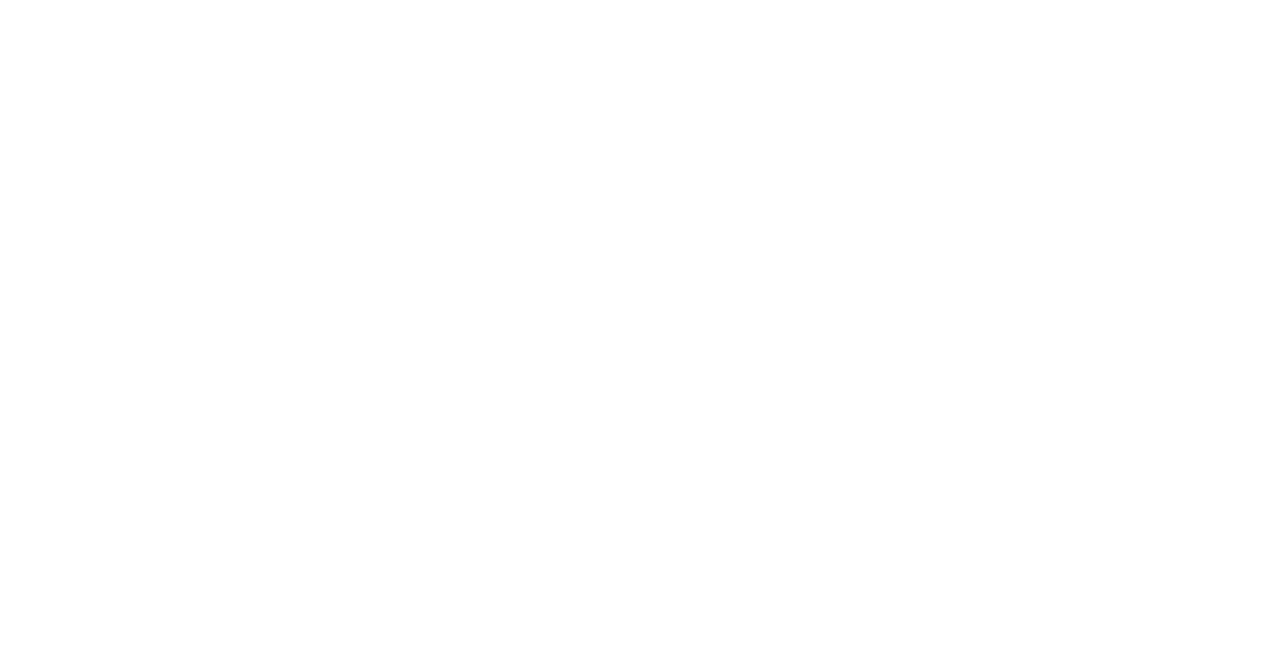
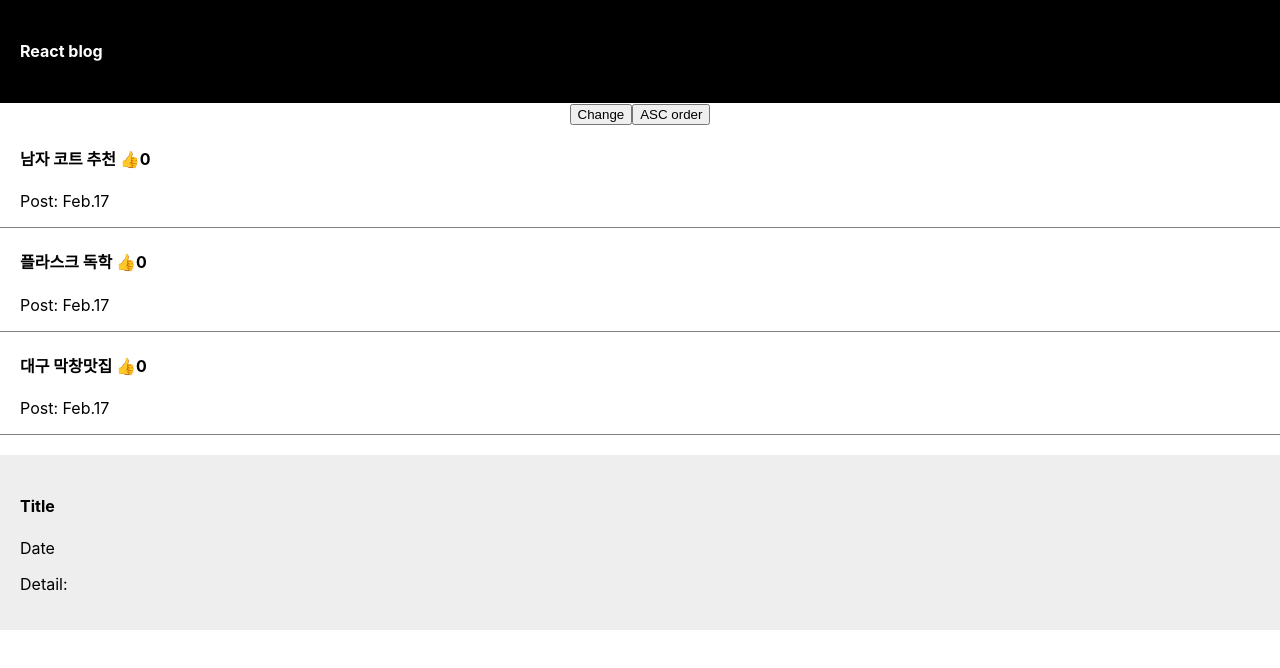
Before and after one commit to J2020n21/react_blog, a React (Create React App) app: page / in a window 1280 px wide. Shown: the top 668 px of the page. Built offline with nearby package versions, Linux system fonts and the light colour scheme.

Commit message:
Make a Modal component under the blog& Add change btn;changes the first title of the post and ASC order; order the post in asc order(title)

```diff
--- a/src/App.css
+++ b/src/App.css
@@ -36,3 +36,28 @@
     transform: rotate(360deg);
   }
 }
+
+/* blog css */
+.black-nav{
+  background : black;
+  width : 100%;
+  display : flex;
+  color : white;
+  padding : 20px;
+}
+
+div{
+  box-sizing: border-box;
+}
+.list{
+  text-align : left;
+  padding-left : 20px;
+  border-bottom : 1px solid grey;
+}
+
+.modal{
+  margin-top : 20px;
+  padding : 20px;
+  background : #eee;
+  text-align : left;
+}
--- a/src/App.js
+++ b/src/App.js
@@ -1,12 +1,59 @@
-import logo from './logo.svg';
+import {useState} from 'react';
 import './App.css';
 
 function App() {
+  let [title,titleChange] = useState(['남자 코트 추천','플라스크 독학','대구 막창맛집']);
+  let posts = '강남 우동 맛집';
+  let [click,clickChange] = useState(0);
   return (
     <div className="App">
+      <div className="black-nav">
+        <h4>React blog</h4>
+      </div>
+
+      <button onClick={()=>{
+        let copy = [...title];
+        copy[0] = '여자 코트 추천';
+        titleChange(copy);
+      }}
+        >Change</button>
+
+      <button onClick={()=>{
+        let copy = [...title];
+        titleChange(copy.sort());
+      }}>ASC order</button>
+
+      <div className="list">
+        <h4>{title[0]} <span onClick={()=>{clickChange(click+1)}}>👍</span>{click}</h4>
+        <p>Post: Feb.17</p>
+      </div>
+      <div className="list">
+        <h4>{title[1]} <span onClick={()=>{clickChange(click+1)}}>👍</span>{click}</h4>
+        <p>Post: Feb.17</p>
+      </div>
+      <div className="list">
+        <h4>{title[2]} <span onClick={()=>{clickChange(click+1)}}>👍</span>{click}</h4>
+        <p>Post: Feb.17</p>
+      </div>
+
+      <Modal> </Modal>
+
 
     </div>
-  );
+  )
 }
 
+// make a component
+// let Modal = () => {}
+function Modal(){
+  return(
+  <div className="modal">
+    <h4>Title</h4>
+    <p>Date</p>
+    <p>Detail:</p>
+  </div>
+  )
+}
+
+
 export default App;
```
